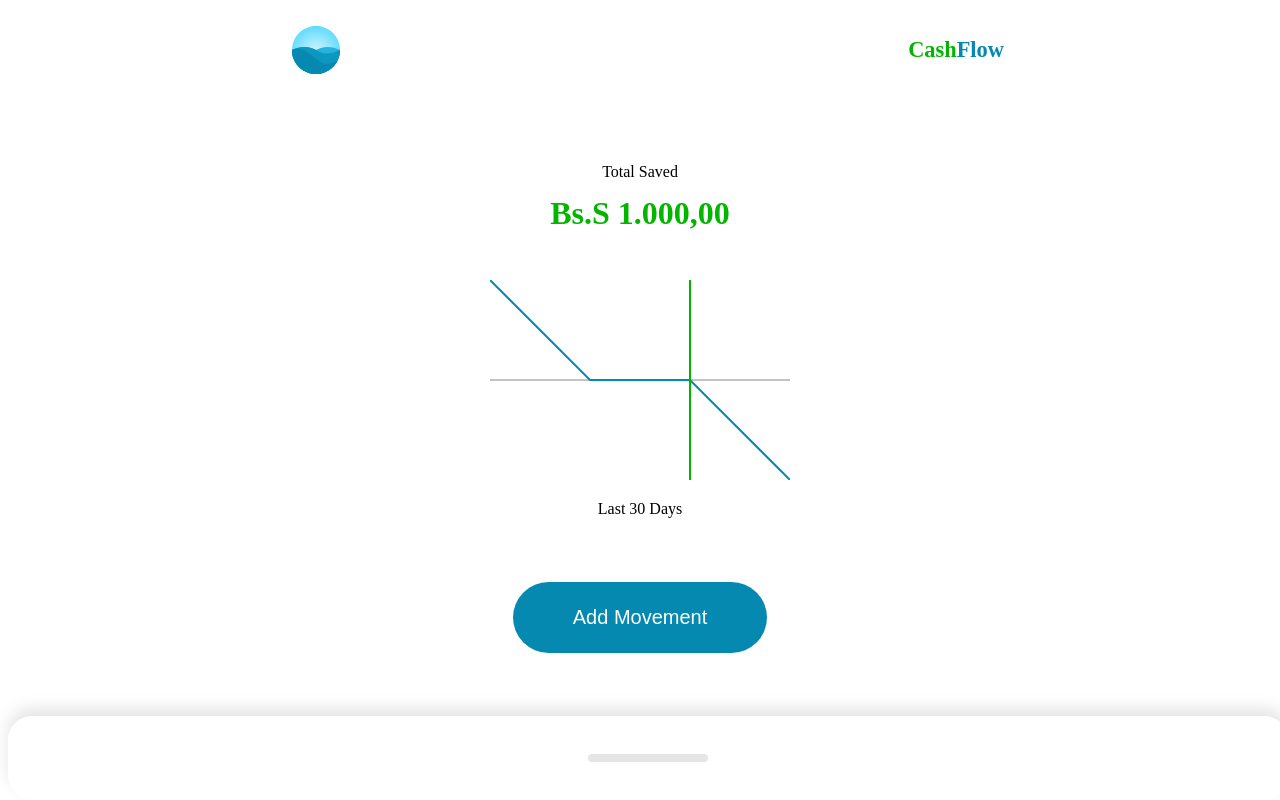
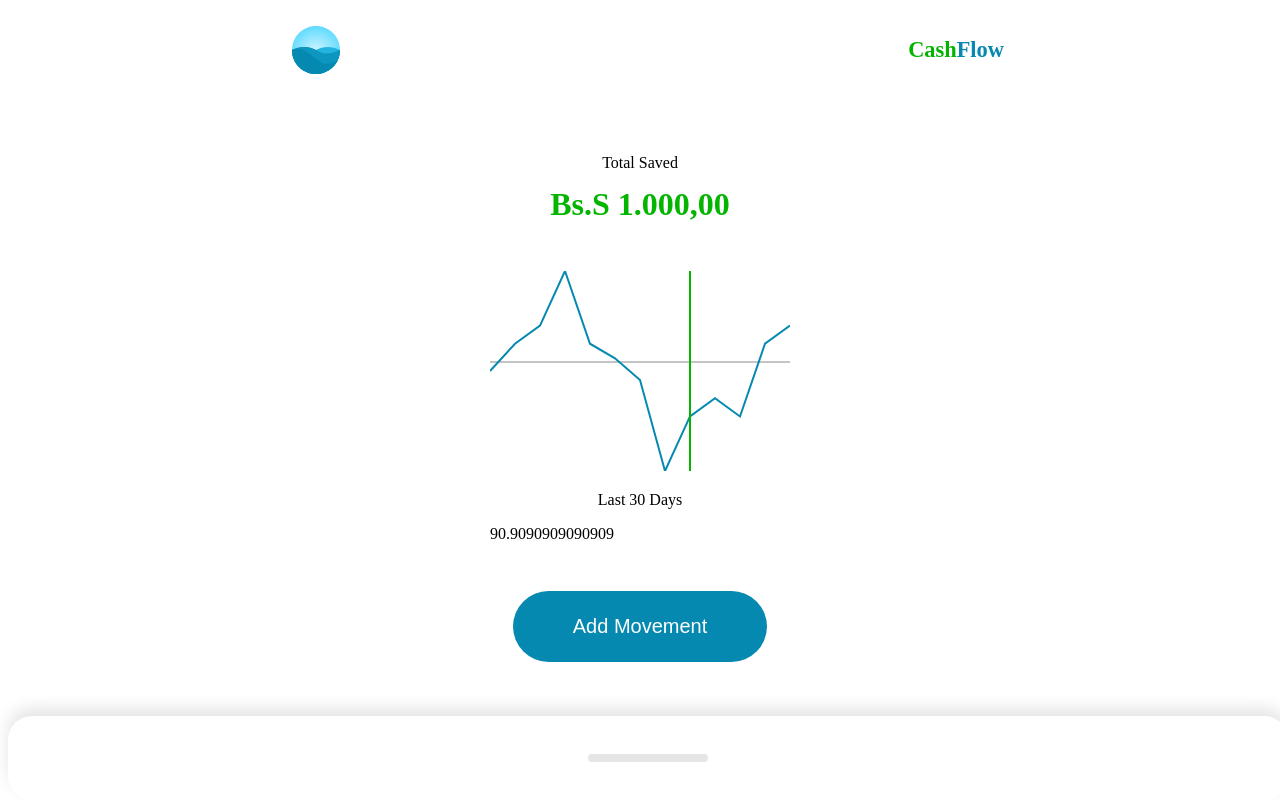
Before and after one commit to fabriciobencomo/cashFlow, a Vue app: page / in a window 1280 px wide. Shown: the top 800 px of the page. Built offline with nearby package versions, Linux system fonts and the light colour scheme.

Commit message:
graphic added

```diff
--- a/src/components/Home.vue
+++ b/src/components/Home.vue
@@ -9,7 +9,7 @@
         :total-amount="100000"
         :amount="1000">
         <template #graphic>
-          <Graphic />
+          <Graphic :amounts="amounts"/>
         </template>
         <template #action>
           <Action></Action>
@@ -43,6 +43,20 @@ export default {
 },
   data(){
     return{
+      amounts: [
+        100,
+        200,
+        500,
+        100,
+        20,
+        -100,
+        -600,
+        -300,
+        -200,
+        -300,
+        100,
+        200
+      ],
       movements:[
         {
           id:0,
--- a/src/components/Resume/Graphic.vue
+++ b/src/components/Resume/Graphic.vue
@@ -5,15 +5,15 @@
             stroke="#c4c4c4"
             stroke-width="2"
             x1="0"
-            y1="100"
+            :y1="zero"
             x2="300"
-            y2="100"
+            :y2="zero"
           />
           <polyline
             fill="none"
             stroke="#0689B0"
             stroke-width="2"
-            points="0,0 100,100 200,100 300,200"
+            :points="points"
           />
         <line
             stroke="#04b500"
@@ -25,13 +25,41 @@
           />
       </svg>
       <p>Last 30 Days</p>
+      <div>{{zero}}</div>
   </div>
 </template>
 
-<script>
-export default {
+<script setup>
+import { computed, defineProps, toRefs } from "vue";
 
+const props = defineProps({
+    amounts:{
+        type:Array,
+        default: () => []
+    }
+})
+
+
+const { amounts } = toRefs(props);
+const amountToPixels = (amount) => {
+    const min = Math.min(...amounts.value);
+    const max = Math.max(...amounts.value);
+    const amountAbs = amount + Math.abs(min);
+    const minmax = Math.abs(max) + Math.abs(min);
+    return 200 - ((amountAbs * 100) / minmax) * 2;
 }
+const zero = computed(() => {
+    return amountToPixels(0);
+});
+const points = computed(() => {
+    const total = amounts.value.length;
+    return amounts.value.reduce((points, amount, i) => {
+        const x = (300 / total) * (i + 1);
+        const y = amountToPixels(amount);
+        console.log(y);
+        return `${points} ${x},${y}`;
+    }, "0, 100");
+});
 </script>
 
 <style scoped>
```
